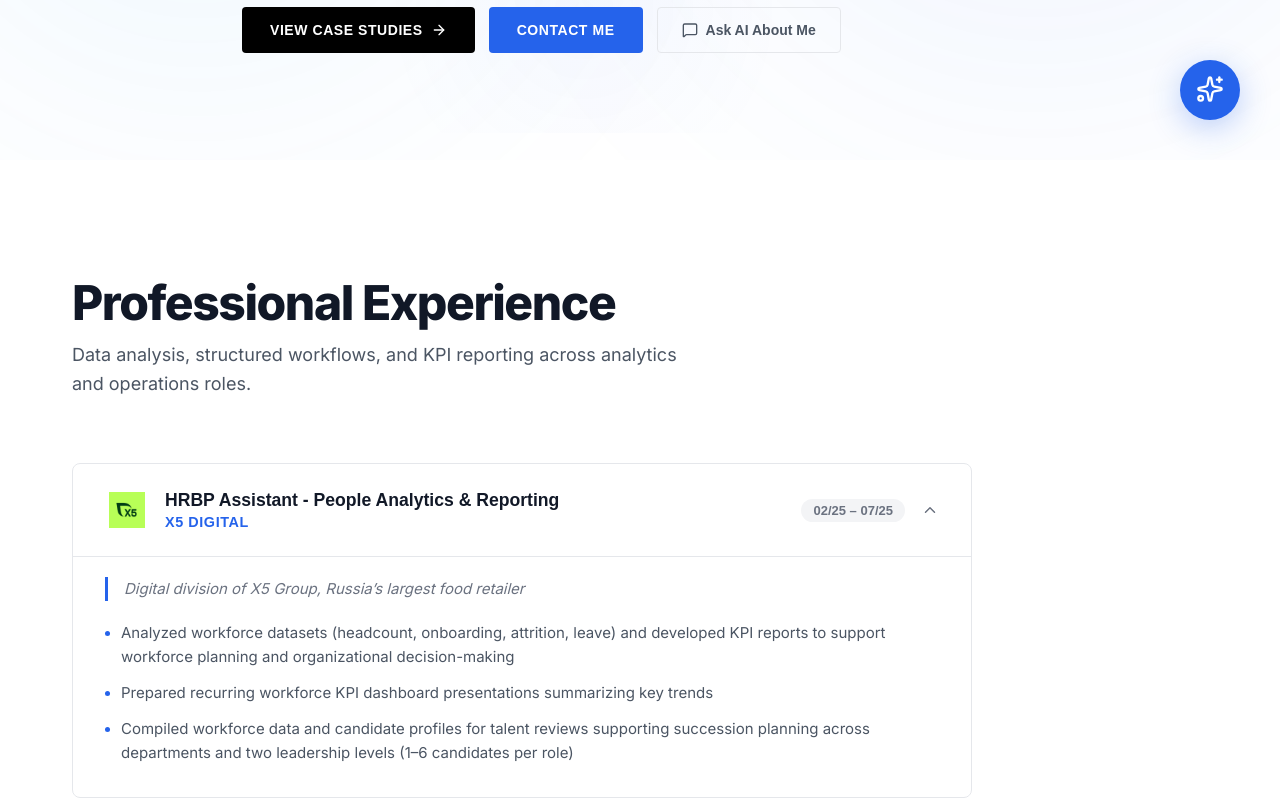
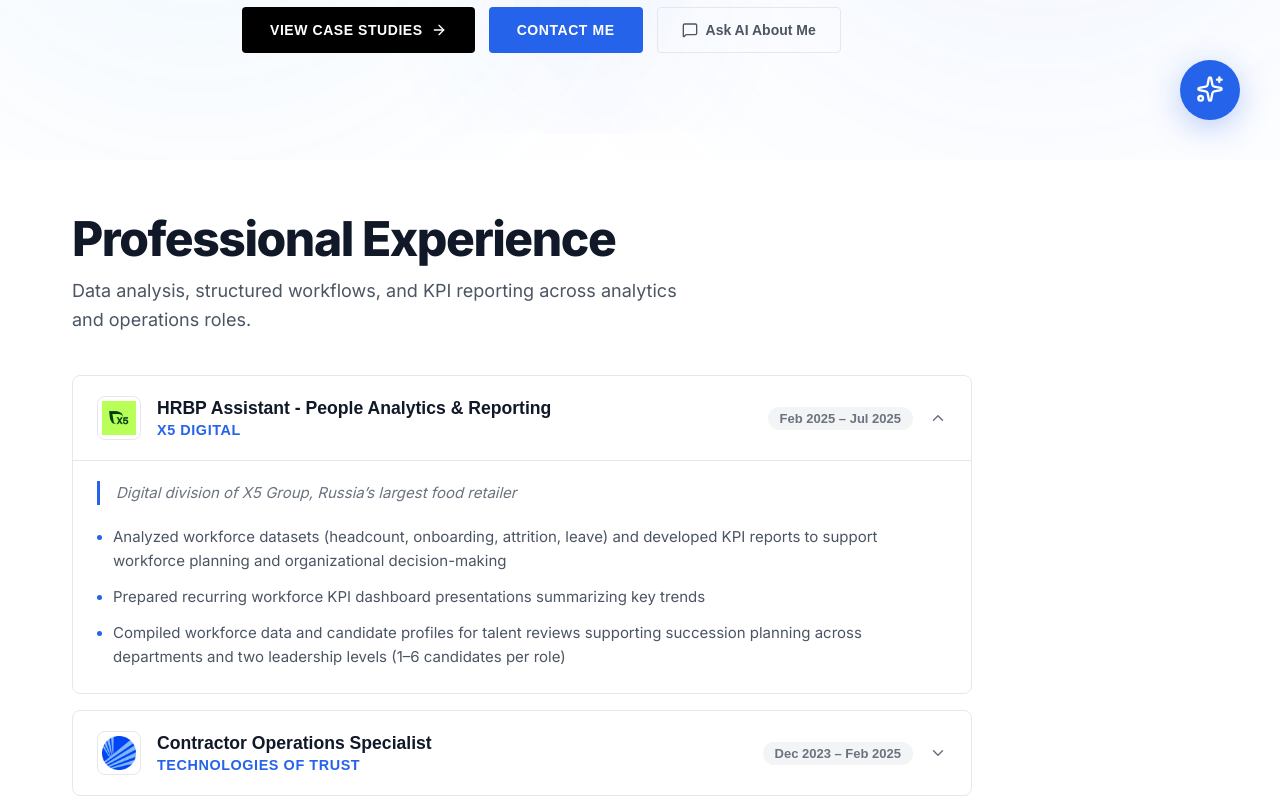
Before and after one commit to elenadkrayneva/antigraviti, a Next.js app: page / in a window 1280 px wide. Shown: the part 640-1440 px from the top of the page. Built offline with nearby package versions, Linux system fonts and the light colour scheme.

Commit message:
Unify experience dates and compact layout

```diff
--- a/components/Experience.module.css
+++ b/components/Experience.module.css
@@ -1,10 +1,10 @@
 .section {
-  padding: 9rem 0;
+  padding: 5rem 0;
   background: transparent;
 }
 
 .header {
-  margin-bottom: 4rem;
+  margin-bottom: 2.5rem;
 }
 
 .sectionTitle {
@@ -46,7 +46,7 @@
   display: flex;
   justify-content: space-between;
   align-items: center;
-  padding: 1.5rem 2rem;
+  padding: 1.25rem 1.5rem;
   background: none;
   border: none;
   cursor: pointer;
@@ -63,7 +63,7 @@
 .companyIcon {
   width: 44px;
   height: 44px;
-  border-radius: var(--radius-sm);
+  border-radius: 8px;
   background: var(--brand-accent-soft);
   display: flex;
   align-items: center;
@@ -76,13 +76,14 @@
 .companyLogoContainer {
   width: 44px;
   height: 44px;
-  border-radius: var(--radius-sm);
+  border-radius: 8px;
   display: flex;
   align-items: center;
   justify-content: center;
   flex-shrink: 0;
   overflow: hidden;
   background: transparent;
+  border: 1px solid var(--border-subtle);
 }
 
 
@@ -133,7 +134,7 @@
 
 .cardBody {
   overflow: hidden;
-  padding: 0 2rem 2rem 2rem;
+  padding: 0 1.5rem 1.5rem 1.5rem;
   border-top: 1px solid var(--border-subtle);
 }
 
--- a/data/cv.json
+++ b/data/cv.json
@@ -73,7 +73,7 @@
       "company": "X5 DIGITAL",
       "companyDescription": "Digital division of X5 Group, Russia’s largest food retailer",
       "role": "HRBP Assistant - People Analytics & Reporting",
-      "date": "02/25 – 07/25",
+      "date": "Feb 2025 – Jul 2025",
       "location": "Moscow, Russia",
       "featured": true,
       "bullets": [
@@ -88,7 +88,7 @@
       "company": "TECHNOLOGIES OF TRUST",
       "companyDescription": "Russian audit & consulting firm, successor to PwC Russia",
       "role": "Contractor Operations Specialist",
-      "date": "12/23 – 02/25",
+      "date": "Dec 2023 – Feb 2025",
       "location": "Moscow, Russia",
       "featured": true,
       "bullets": [
```
